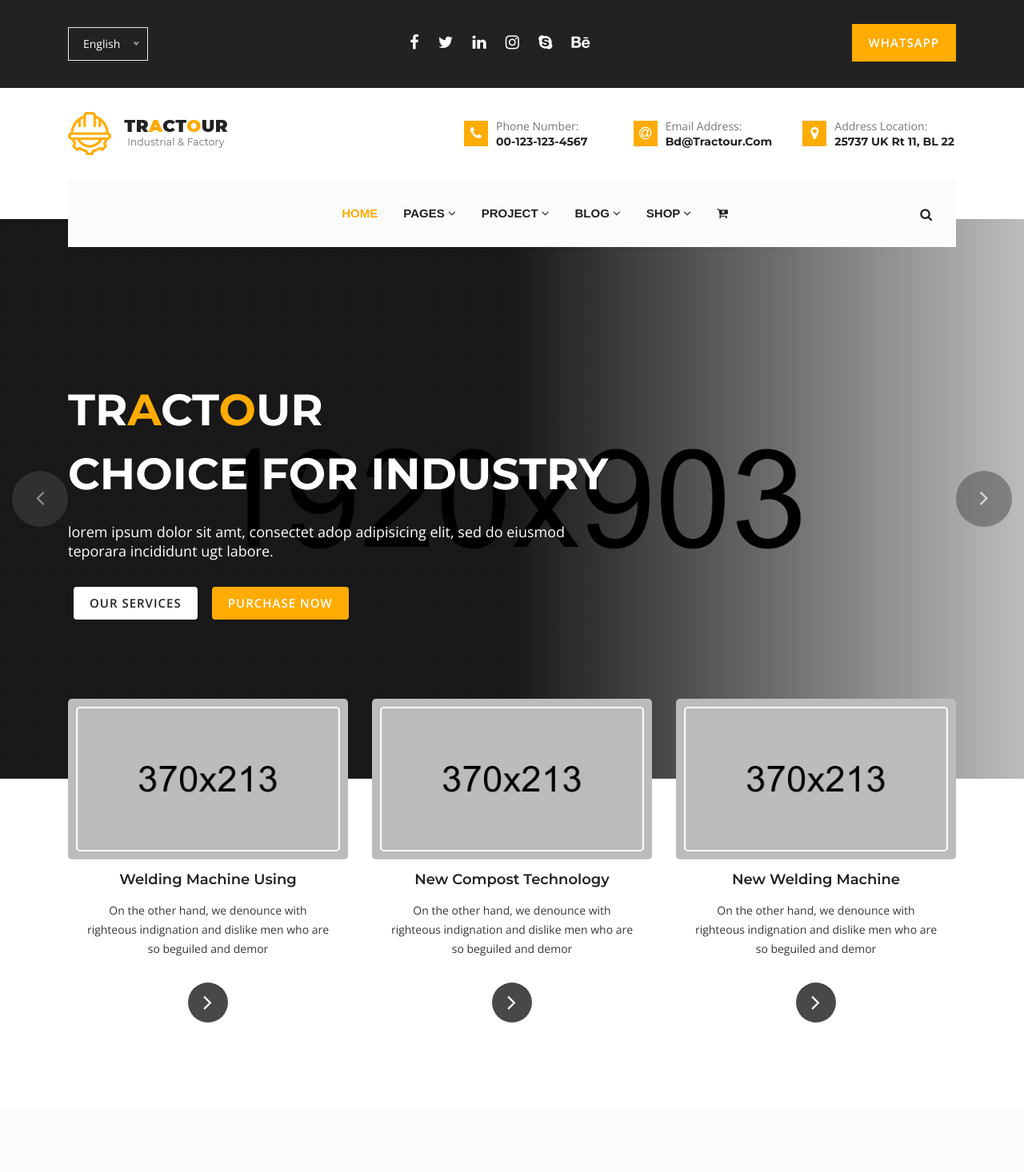
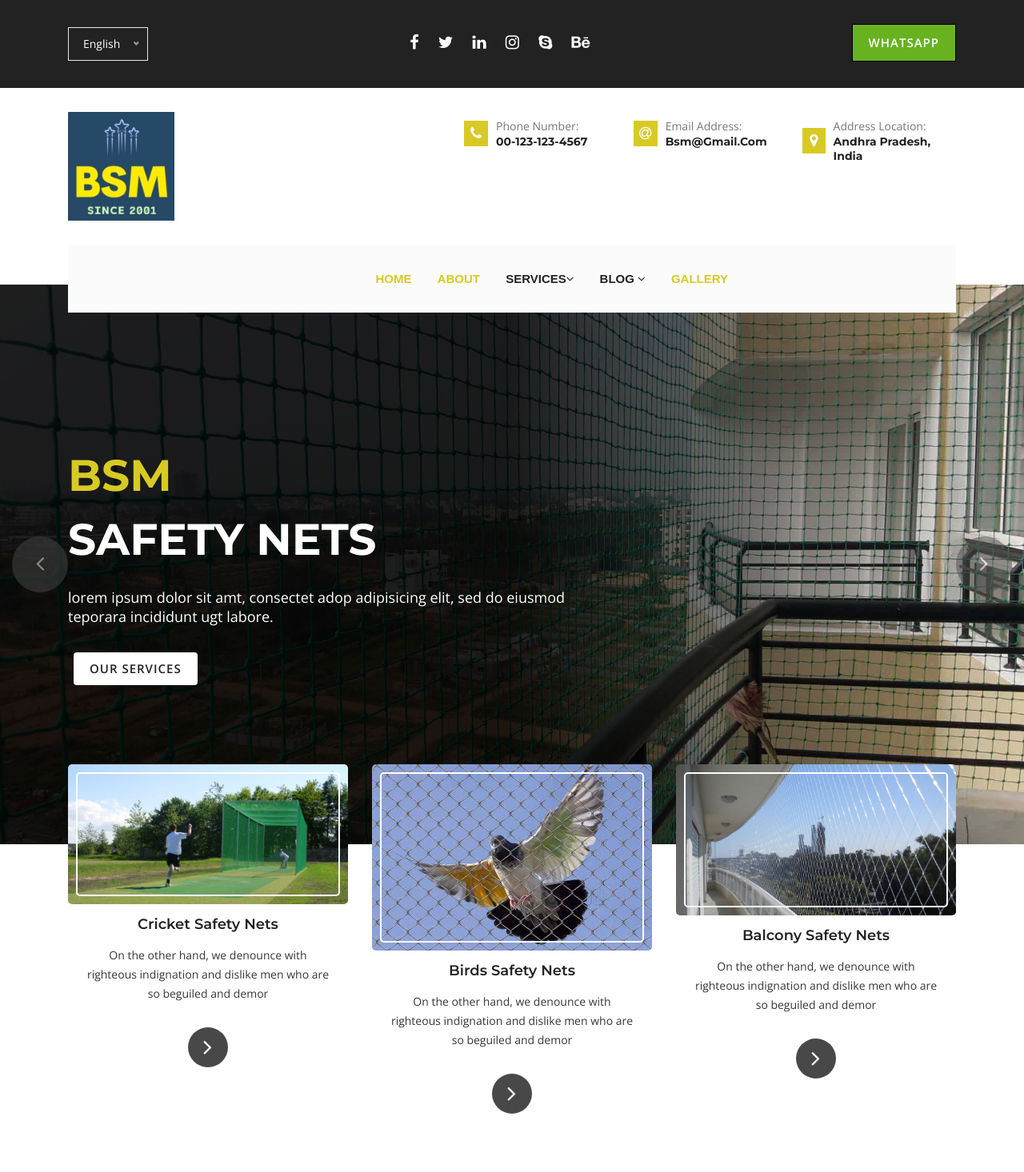
Before and after one commit to vaibhavbiradar51/bms-website, a PHP site: page / in a window 1280 px wide. Shown: the top 1466 px of the page at 80% size. Run offline with PHP 8.4, Linux system fonts and the light colour scheme; some libraries are stand-ins or nearby versions.

Commit message:
added navbar and slider

```diff
--- a/assets/css/default.css
+++ b/assets/css/default.css
@@ -301,8 +301,8 @@
     color: #fff;
      border-radius: 4px;}
  .btn-type-4 {
-     background: #ffab00 none repeat scroll 0 0;
-     border: 1px solid #ffab00;
+     background: #68b220 none repeat scroll 0 0;
+     border: 1px solid #000000;
      color: #fff;
      line-height: 25px;
      border-radius: 0;}
--- a/index.html
+++ b/index.html
@@ -64,7 +64,7 @@
             <div class="container">
                 <div class="row">
                     <div class="col-md-5">
-                        <div class="header-middle-logo"><a href="index.html"><img src="assets/img/logo.png" alt="logo" class="img-fluid" /></a></div>
+                        <div class="header-middle-logo"><a href="index.html"><img src="assets/img/logo.jpeg" alt="logo" width="40%" /></a></div>
                     </div>
 
                     <div class="col-md-7">
@@ -81,7 +81,7 @@
                                 <i class="fa fa-at"></i>
                                 <div class="short-info">
                                     email address:
-                                    <h4>bd@tractour.com</h4>
+                                    <h4>bsm@gmail.com</h4>
                                 </div>
                             </li>
 
@@ -89,7 +89,7 @@
                                 <i class="fa fa-map-marker"></i>
                                 <div class="short-info">
                                     address location:
-                                    <h4>25737 UK Rt 11, BL 22</h4>
+                                    <h4>Andhra Pradesh, India</h4>
                                 </div>
                             </li>
                         </ul>
@@ -112,20 +112,21 @@
                                 <nav id="mobile-menu" style="display: block;">
                                     <ul>
                                         <li class="active"><a href="index.html">home</a></li>
-                                        <li><a href="#">pages <i class="fa fa-angle-down"></i></a>
+                                        <li class="active"><a href="about.html">About</a></li>
+                                        <!-- <li><a href="#">About <i class="fa fa-angle-down"></i></a>
                                             <ul class="sub-menu text-left">
                                                 <li><a href="about.html">About</a></li>
                                                 <li><a href="services.html">services</a></li>
                                                 <li><a href="blocks-services.html">blocks services</a></li>
                                                 <li><a href="contact.html">Contact</a></li>
                                             </ul>
-                                        </li>
-                                        <li><a href="#">project <i class="fa fa-angle-down"></i></a>
+                                        </li> -->
+                                        <li><a href="#">Services<i class="fa fa-angle-down"></i></a>
                                             <ul class="sub-menu text-left">
-                                                <li><a href="project-3-col.html">project 1</a></li>
-                                                <li><a href="project-3-col-masonry.html">project 2</a></li>
-                                                <li><a href="project-4-col.html">project 3</a></li>
-                                                <li><a href="project-4-col-slider.html">project 4</a></li>
+                                                <li><a href="project-3-col.html">Balcony safety Nets</a></li>
+                                                <li><a href="project-3-col-masonry.html">Construction safety Nets</a></li>
+                                                <li><a href="project-4-col.html">Cricket safety Nets</a></li>
+                                                <li><a href="project-4-col-slider.html">Birds safety Nets</a></li>
                                             </ul>
                                         </li>
                                         <li><a href="#">Blog <i class="fa fa-angle-down"></i></a>
@@ -174,7 +175,8 @@
                                                 </li>
                                             </ul>
                                         </li>
-                                        <li><a href="contact.html">shop <i class="fa fa-angle-down"></i></a>
+                                        <li class="active"><a href="gallery.html">Gallery</a></li>
+                                        <!-- <li><a href="contact.html">shop <i class="fa fa-angle-down"></i></a>
                                             <ul class="sub-menu text-left">
                                                 <li><a href="shop-3-col.html">shop 3 column</a></li>
                                                 <li><a href="shop-4-col.html">shop 4 column</a></li>
@@ -184,16 +186,16 @@
                                                 <li><a href="shop-3col-right-sidebar.html">shop 3 col right sidebar</a></li>
                                                 <li><a href="login.html">login</a></li>
                                             </ul>
-                                        </li>
-                                        <li><a href="cart.html"><i class="fa fa-cart-plus"></i></a></li>
+                                        </li> -->
+                                        <!-- <li><a href="cart.html"><i class="fa fa-cart-plus"></i></a></li> -->
                                     </ul>
                                 </nav>
                             </div>
                             <div class="mobile-menu"></div>
                         </div>
-                        <div class="col-md-3 col-sm-3 ">
+                        <!-- <div class="col-md-3 col-sm-3 ">
                             <div class="search-area">
-                                <!-- search form -->
+                                search form
                                 <div class="header-search-bar">
                                     <form action="index.html">
                                         <input type="search" placeholder="keywords ...">
@@ -201,7 +203,7 @@
                                 </div>
 
                             </div>
-                        </div>
+                        </div> -->
                     </div>
                 </div>
             </div>
@@ -216,11 +218,11 @@
                             <div class="container">
                                 <div class="row">
                                     <div class="col-md-12">
-                                        <h1>tr<span>a</span>ct<span>o</span>ur <br />choice for industry</h1>
+                                        <h1><span>BSM</span><br />Safety Nets</h1>
                                         <p>lorem ipsum dolor sit amt, consectet adop adipisicing elit, sed do eiusmod
                                             <br>teporara incididunt ugt labore.</p>
                                         <a href="#" class="btn btn-type-1">our services</a>
-                                        <a href="#" class="btn btn-type-2">purchase now</a>
+                                        <!-- <a href="#" class="btn btn-type-2">purchase now</a> -->
                                     </div>
                                 </div>
                             </div>
@@ -234,11 +236,11 @@
                             <div class="container">
                                 <div class="row">
                                     <div class="col-md-12">
-                                        <h1>tr<span>a</span>ct<span>o</span>ur <br />choice for industry</h1>
+                                        <h1><span>BSM</span><br />choice of people</h1>
                                         <p>lorem ipsum dolor sit amt, consectet adop adipisicing elit, sed do eiusmod
                                             <br>teporara incididunt ugt labore.</p>
                                         <a href="#" class="btn btn-type-1">our services</a>
-                                        <a href="#" class="btn btn-type-2">purchase now</a>
+                                        <!-- <a href="#" class="btn btn-type-2">purchase now</a> -->
                                     </div>
                                 </div>
                             </div>
@@ -256,9 +258,9 @@
                     <div class="col-md-4">
                         <div class="single-blocks-services">
                             <div class="single-blocks-img">
-                                <img src="assets/img/blocks/blocks-1.jpg" alt="" class="img-fluid" />
+                                <img src="assets/img/blocks/cricket.jpeg" alt="" class="img-fluid" />
                             </div>
-                            <h3><a href="#">welding machine using</a></h3>
+                            <h3><a href="#">Cricket safety Nets</a></h3>
                             <p>On the other hand, we denounce with righteous indignation and dislike men who are so beguiled and demor</p>
                             <a href="#" class="btn"><i class="fa fa-angle-right"></i></a>
                         </div>
@@ -267,9 +269,9 @@
                     <div class="col-md-4">
                         <div class="single-blocks-services">
                             <div class="single-blocks-img">
-                                <img src="assets/img/blocks/blocks-2.jpg" alt="" class="img-fluid" />
+                                <img src="assets/img/blocks/bird.jpeg" alt="" class="img-fluid" />
                             </div>
-                            <h3><a href="#">new compost technology</a></h3>
+                            <h3><a href="#">Birds safety Nets</a></h3>
                             <p>On the other hand, we denounce with righteous indignation and dislike men who are so beguiled and demor</p>
                             <a href="#" class="btn"><i class="fa fa-angle-right"></i></a>
                         </div>
@@ -278,9 +280,9 @@
                     <div class="col-md-4">
                         <div class="single-blocks-services">
                             <div class="single-blocks-img">
-                                <img src="assets/img/blocks/blocks-3.jpg" alt="" class="img-fluid" />
+                                <img src="assets/img/blocks/balcony.jpeg" alt="" class="img-fluid" />
                             </div>
-                            <h3><a href="#">new welding machine</a></h3>
+                            <h3><a href="#">Balcony safety Nets</a></h3>
                             <p>On the other hand, we denounce with righteous indignation and dislike men who are so beguiled and demor</p>
                             <a href="#" class="btn"><i class="fa fa-angle-right"></i></a>
                         </div>
--- a/style.css
+++ b/style.css
@@ -288,7 +288,7 @@ widget area css
      margin-left: 20px;
 }
  .header-middle-short-info li i {
-     background: #ffab00;
+     background: #d8ca24;
      color: #fff;
      width: 30px;
      height: 32px;
@@ -461,10 +461,10 @@ widget area css
      z-index: 2;
 }
  .slid-bg-1 {
-     background-image: url(assets/img/slider/slider-1.jpg);
+     background-image: url(assets/img/slider/slider1.jpeg);
 }
  .slid-bg-2 {
-     background-image: url(assets/img/slider/slider-2.jpg);
+     background-image: url(assets/img/slider/slider2.jpeg);
 }
  .tractor-single-slider {
      background-position: center center;
@@ -493,7 +493,7 @@ widget area css
      line-height: 80px;
 }
  .tractor-single-slider h1 span {
-     color: #ffab00;
+     color: #d8ca24;
 }
  .tractor-single-slider p {
      color: #fff;
```
Also changed, not shown: other parts of style.css (+43 -43 lines), assets/img/blocks/balcony.jpeg (added), assets/img/blocks/bird.jpeg (added), assets/img/blocks/cricket.jpeg (added), assets/img/logo.jpeg (added), assets/img/slider/slider1.jpeg (added), assets/img/slider/slider2.jpeg (added), assets/img/slider1.jpeg (added), assets/img/slider2.jpeg (added), 4 other files.
